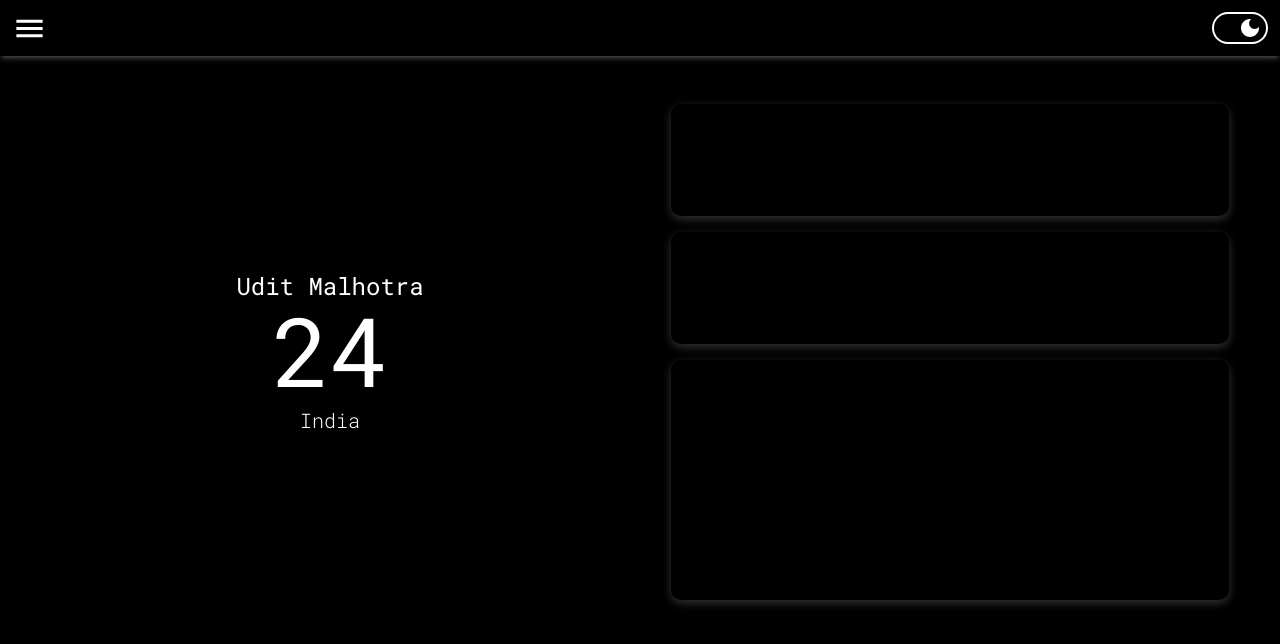
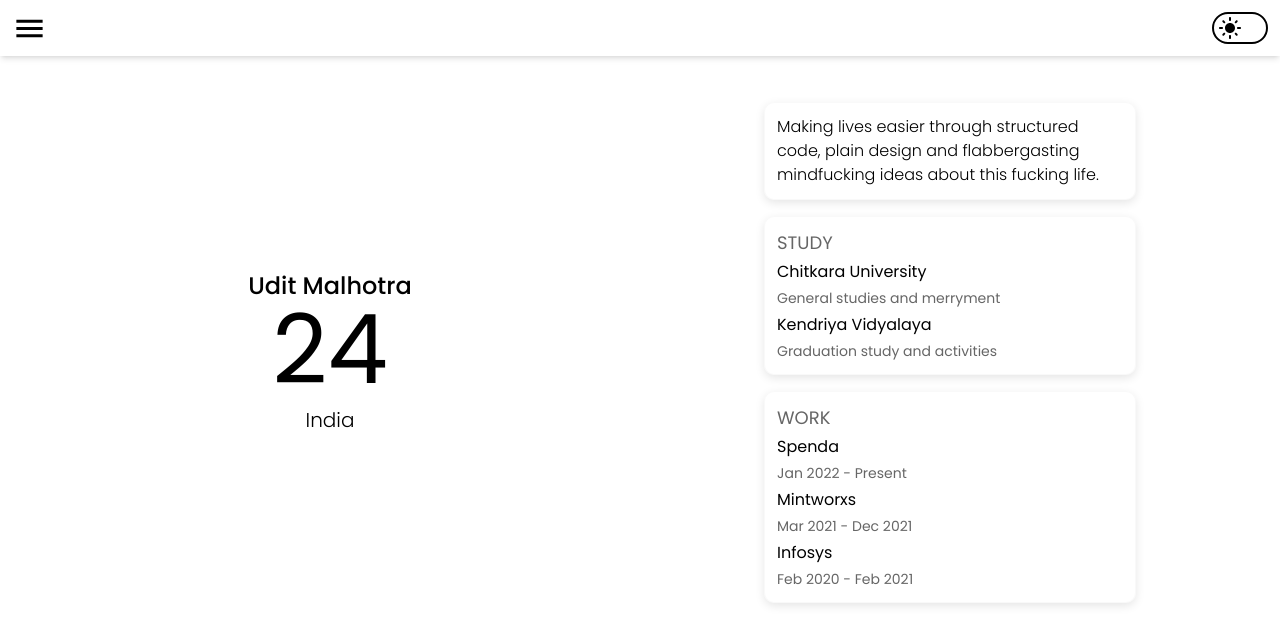
Before and after one commit to uditmalhotraa/portfolio, a React (Create React App) app: page / in a window 1280 px wide. Shown: the top 644 px of the page. Built offline with nearby package versions, Linux system fonts and the light colour scheme.

Commit message:
Initial commit

```diff
--- a/public/index.html
+++ b/public/index.html
@@ -17,10 +17,15 @@
     <link rel="manifest" href="%PUBLIC_URL%/manifest.json" />
     <!-- <link rel="preconnect" href="https://fonts.googleapis.com">
 <link rel="preconnect" href="https://fonts.gstatic.com" crossorigin> -->
-<!-- <link href="https://fonts.googleapis.com/css2?family=Fira+Sans:wght@100;200;300;400;500;600;700;800&family=Poppins:wght@100&display=swap" rel="stylesheet"> -->
-<link rel="preconnect" href="https://fonts.googleapis.com">
-<link rel="preconnect" href="https://fonts.gstatic.com" crossorigin>
-<link href="https://fonts.googleapis.com/css2?family=Fira+Sans:wght@100;200;300;400;500;600;700;800&family=Poppins:wght@100&family=Roboto+Mono:ital,wght@0,100;0,200;0,300;0,400;0,500;0,600;0,700;1,100;1,200;1,300;1,400;1,500;1,600;1,700&display=swap" rel="stylesheet">
+    <link rel="preconnect" href="https://fonts.googleapis.com" />
+    <link rel="preconnect" href="https://fonts.gstatic.com" crossorigin />
+    <link
+      href="https://fonts.googleapis.com/css2?family=Poppins:ital,wght@0,100;0,200;0,300;0,400;0,500;0,600;0,700;0,800;0,900;1,100;1,200;1,300;1,400;1,500;1,600;1,700;1,800;1,900&display=swap"
+      rel="stylesheet"
+    />
+    <link rel="preconnect" href="https://fonts.googleapis.com" />
+    <link rel="preconnect" href="https://fonts.gstatic.com" crossorigin />
+    <!-- <link href="https://fonts.googleapis.com/css2?family=Fira+Sans:wght@100;200;300;400;500;600;700;800&family=Poppins:wght@100&family=Roboto+Mono:ital,wght@0,100;0,200;0,300;0,400;0,500;0,600;0,700;1,100;1,200;1,300;1,400;1,500;1,600;1,700&display=swap" rel="stylesheet"> -->
     <!--
       Notice the use of %PUBLIC_URL% in the tags above.
       It will be replaced with the URL of the `public` folder during the build.
--- a/src/App.js
+++ b/src/App.js
@@ -11,7 +11,7 @@ const App = () => {
   };
 
   return (
-    <div handleToggle={handleToggle} className={flag ? "cont dark bg-white dark:bg-black w-full scroll-smooth overflow-x-hidden relative" : "cont bg-white dark:bg-black w-full scroll-smooth overflow-x-hidden relative"} >
+    <div handleToggle={handleToggle} className={!flag ? "cont dark bg-white dark:bg-black w-full scroll-smooth overflow-x-hidden relative" : "cont bg-white dark:bg-black w-full scroll-smooth overflow-x-hidden relative"} >
         <HomeNew handleToggle={ handleToggle }/>
     </div>
   );
--- a/src/Screens/HomeNew.js
+++ b/src/Screens/HomeNew.js
@@ -6,33 +6,44 @@ import DarkModeIcon from '@mui/icons-material/DarkMode';
 import LightModeIcon from '@mui/icons-material/LightMode';
 import MenuIcon from '@mui/icons-material/Menu';
 import './style.scss';
-import { Tooltip } from '@mui/material';
 
 const HomeNew = (props) => {
 
-    const [flag, setFlag] = useState(0);
+    const [flag, setFlag] = useState(1);
 
     return (
+
         <div className='home h-screen w-full relative flex flex-col justify-center items-center bg-white dark:bg-black' id="top">
             <div className='h-screen w-full relative flex flex-col lg:flex-row items-center overflow-x-hidden overflow-y-auto mb-14 px-5 pb-10'>
                 <div className='flex flex-col w-full lg:w-[50%] items-center py-20'>
-                    <p className='text-2xl text-black dark:text-white'>Udit Malhotra</p>
-                    <p className='text-8xl text-black dark:text-white mb-2'>24</p>
+                    <p className='text-2xl text-black dark:text-white font-medium'>Udit Malhotra</p>
+                    <p className='text-8xl text-black dark:text-white mb-2 font-normal'>24</p>
                     <p className='text-xl font-light text-black dark:text-white'>India</p>
                 </div>
                 <div className='flex flex-col w-full lg:w-[50%] items-center gap-4'>
-                    <div className='flex flex-col items-center bg-white dark:bg-black shadow-boxy-light dark:shadow-boxy-dark h-28 w-[90%] mx-2 p-3 rounded-[10px]'>A</div>
-                    <div className='flex flex-col items-center bg-white dark:bg-black shadow-boxy-light dark:shadow-boxy-dark h-28 w-[90%] mx-2 p-3 rounded-[10px]'>A</div>
-                    <div className='flex flex-col items-center bg-white dark:bg-black shadow-boxy-light dark:shadow-boxy-dark h-60 w-[90%] mx-2 p-3 rounded-[10px]'>A</div>
+                    <div className='flex flex-col items-center bg-white/10 dark:bg-black/10 shadow-boxy-light dark:shadow-boxy-dark h-auto w-[90%] lg:w-[60%] mx-2 p-3 rounded-[10px] border border-[#eeeeee60] dark:border-[#66666680] backdrop-blur-[7px]'>
+                        <p className='text-base font-light text-black dark:text-white'>Making lives easier through structured code, plain design and flabbergasting mindfucking ideas about this fucking life.</p>
+                    </div>
+                    <div className='flex flex-col items-start bg-white/10 dark:bg-black/10 shadow-boxy-light dark:shadow-boxy-dark h-auto w-[90%] lg:w-[60%] mx-2 py-3 rounded-[10px] border border-[#eeeeee60] dark:border-[#66666680] backdrop-blur-[7px]'>
+                        <p className='px-3 text-[18px] font-normal text-darkgray dark:text-lightgray'>STUDY</p>
+                        <a rel='noreferrer' href="https://www.chitkara.edu.in/" target="_blank" className='w-full hover:bg-[#eeeeee] dark:hover:bg-[#222222]'><p className='px-3 cursor-pointer w-full text-base leading-8 font-normal text-black dark:text-white'>Chitkara University</p><p className='px-3 cursor-pointer w-full text-[14px] font-normal text-darkgray dark:text-lightgray'>General studies and merryment</p></a>
+                        <a rel='noreferrer' href="https://kvsangathan.nic.in/" target="_blank" className='w-full hover:bg-[#eeeeee] dark:hover:bg-[#222222]'><p className='px-3 cursor-pointer w-full text-base leading-8 font-normal text-black dark:text-white'>Kendriya Vidyalaya</p><p className='px-3 cursor-pointer w-full text-[14px] font-normal text-darkgray dark:text-lightgray'>Graduation study and activities</p></a>
+                    </div>
+                    <div className='flex flex-col items-start bg-white/10 dark:bg-black/10 shadow-boxy-light dark:shadow-boxy-dark h-auto w-[90%] lg:w-[60%] mx-2 py-3 rounded-[10px] border border-[#eeeeee60] dark:border-[#66666680] backdrop-blur-[7px]'>
+                        <p className='px-3 text-[18px] font-normal text-darkgray dark:text-lightgray'>WORK</p>
+                        <a rel='noreferrer' href="https://spenda.co/" target="_blank" className='w-full hover:bg-[#eeeeee] dark:hover:bg-[#222222]'><p className='px-3 cursor-pointer w-full text-base leading-8 font-normal text-black dark:text-white'>Spenda</p><p className='px-3 cursor-pointer w-full text-[14px] font-normal text-darkgray dark:text-lightgray'>Jan 2022 - Present</p></a>
+                        <a rel='noreferrer' href="https://in.linkedin.com/company/mintworxs" target="_blank" className='w-full hover:bg-[#eeeeee] dark:hover:bg-[#222222]'><p className='px-3 cursor-pointer w-full text-base leading-8 font-normal text-black dark:text-white'>Mintworxs</p><p className='px-3 cursor-pointer w-full text-[14px] font-normal text-darkgray dark:text-lightgray'>Mar 2021 - Dec 2021</p></a>
+                        <a rel='noreferrer' href="https://www.infosys.com/" target="_blank" className='w-full hover:bg-[#eeeeee] dark:hover:bg-[#222222]'><p className='px-3 cursor-pointer w-full text-base leading-8 font-normal text-black dark:text-white'>Infosys</p><p className='px-3 cursor-pointer w-full text-[14px] font-normal text-darkgray dark:text-lightgray'>Feb 2020 - Feb 2021</p></a>
+                    </div>
                 </div>
-            </div>
-            <div className='footer absolute bottom-0 lg:top-0 flex flex-row justify-between items-center bg-white dark:bg-black p-3 shadow-mob dark:shadow-mob-dark lg:shadow-md lg:dark:shadow-web-dark h-14 w-full'>
-                <MenuIcon fontSize='large' className='cursor-pointer text-black dark:text-white' />
+            </div >
+            <div className='footer absolute bottom-0 lg:top-0 flex flex-row lg:flex-row-reverse justify-between items-center bg-white dark:bg-black p-3 shadow-mob dark:shadow-mob-dark lg:shadow-md lg:dark:shadow-web-dark h-14 w-full'>
                 <div className='flex flex-col border-2 border-black dark:border-white h-8 w-14 bg-transparent rounded-full relative justify-center cursor-pointer' onClick={() => { props.handleToggle(); setFlag(!flag) }}>
                     {flag ? <LightModeIcon className='absolute left-0 mx-1' /> : <DarkModeIcon className=' text-white absolute right-0 mx-1' />}
                 </div>
+                <MenuIcon fontSize='large' className='cursor-pointer text-black dark:text-white' />
             </div>
-        </div>
+        </div >
     );
 }
 
--- a/src/Screens/style.scss
+++ b/src/Screens/style.scss
@@ -1,37 +1,39 @@
-*{
-  font-family: 'Roboto Mono', sans-serif;
-  //font-family:'Courier New', Courier, monospace;
+
+* {
+  //font-family: 'Roboto Mono', sans-serif;
+  font-family: "Poppins", sans-serif;
   box-sizing: border-box;
 }
-html{
+html {
   //height: 100%;
 }
-body{
+
+body {
   min-height: 100%;
   height: inherit !important;
 }
-body #root{
+body #root {
   height: 100% !important;
 }
-.cont{
+.cont {
   min-height: 100%;
   height: inherit !important;
 }
-.home{
+.home {
   min-height: 100% !important;
   margin: auto;
 }
-.height-code{
+.height-code {
   line-height: 3rem !important;
 }
 ::-moz-selection {
   color: #fff;
-  background: #672AE9;
+  background: #672ae9;
 }
 
 ::selection {
   color: #fff;
-  background: #672AE9;
+  background: #672ae9;
 }
 .main-title {
   display: flex;
```
Also changed, not shown: 1 other file (tests, documents, lock files or other folders).
